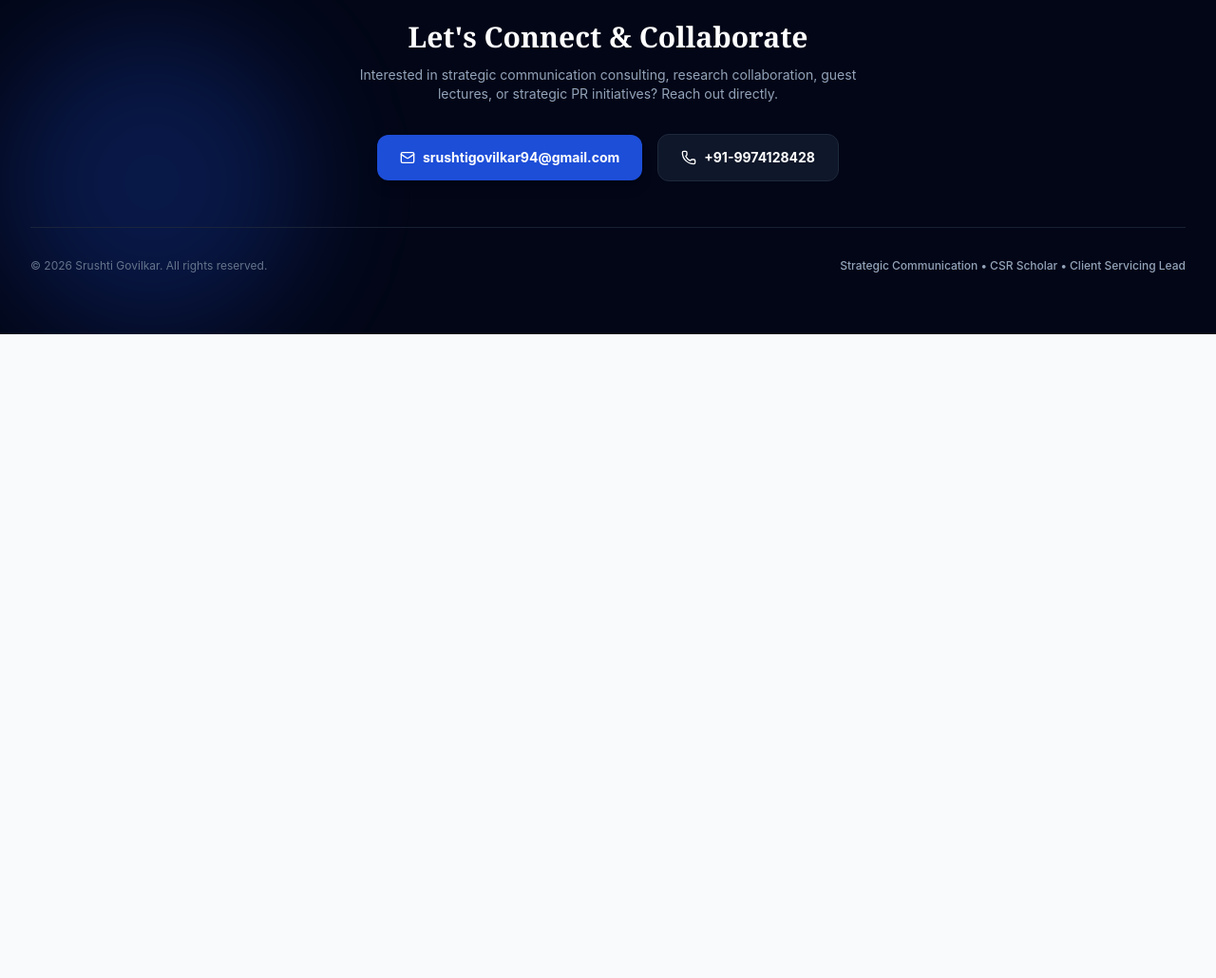
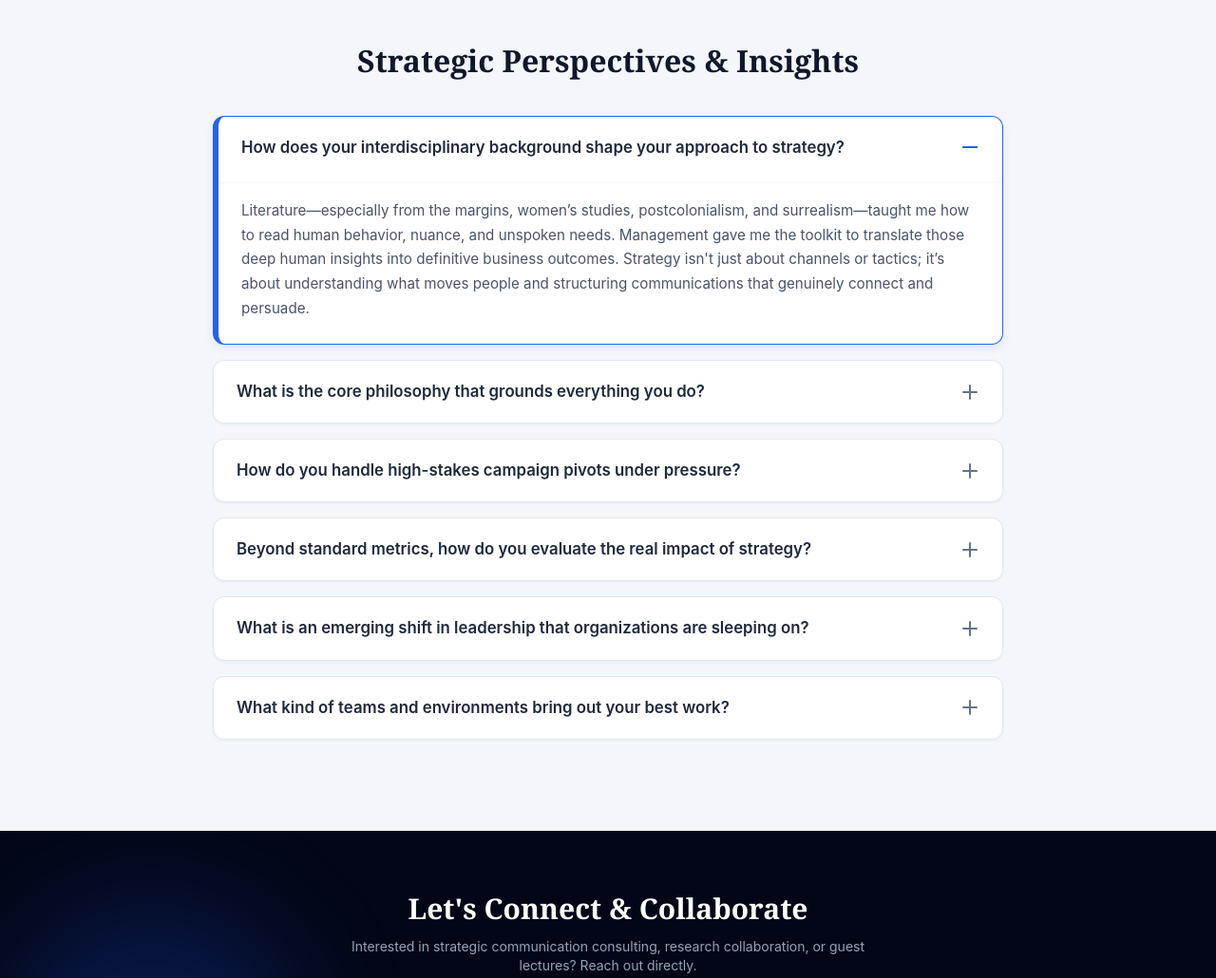
Before and after one commit to srushtigovilkar/srushtigovilkar-personal-brand, a plain HTML site: page index.html in a window 1280 px wide. Shown: the part 4740-5770 px from the top of the page at 95% size. Before the commit the page ends 5092 px from the top, so only its background shows below. Drawn offline with nearby package versions, Linux system fonts and the light colour scheme.

Commit message:
Update index.html

```diff
--- a/index.html
+++ b/index.html
@@ -794,6 +794,81 @@
         </div>
     </section>
 
+    <!-- STRATEGIC PERSPECTIVES & INSIGHTS ACCORDION SECTION -->
+    <section id="insights" class="py-20 bg-slate-100/70 border-t border-slate-200">
+        <div class="max-w-7xl mx-auto px-4 sm:px-6 lg:px-8">
+            <div class="faq-accordion-container">
+                <h2 class="accordion-title">Strategic Perspectives & Insights</h2>
+
+                <!-- Item 1 -->
+                <details class="accordion-item" open>
+                    <summary class="accordion-header">
+                        <span class="question-text">How does your interdisciplinary background shape your approach to strategy?</span>
+                        <span class="accordion-icon"></span>
+                    </summary>
+                    <div class="accordion-content">
+                        <p>Literature—especially from the margins, women’s studies, postcolonialism, and surrealism—taught me how to read human behavior, nuance, and unspoken needs. Management gave me the toolkit to translate those deep human insights into definitive business outcomes. Strategy isn't just about channels or tactics; it’s about understanding what moves people and structuring communications that genuinely connect and persuade.</p>
+                    </div>
+                </details>
+
+                <!-- Item 2 -->
+                <details class="accordion-item">
+                    <summary class="accordion-header">
+                        <span class="question-text">What is the core philosophy that grounds everything you do?</span>
+                        <span class="accordion-icon"></span>
+                    </summary>
+                    <div class="accordion-content">
+                        <p>Relentless curiosity and active listening. Asking questions—even the ones that feel basic—will always make you genuinely smarter, not just <em>sound</em> smart. Learning is constantly happening around us; the key is being present enough to lap it up and integrate it into your work.</p>
+                    </div>
+                </details>
+
+                <!-- Item 3 -->
+                <details class="accordion-item">
+                    <summary class="accordion-header">
+                        <span class="question-text">How do you handle high-stakes campaign pivots under pressure?</span>
+                        <span class="accordion-icon"></span>
+                    </summary>
+                    <div class="accordion-content">
+                        <p>When a newly onboarded client insisted on hosting a hiring drive right before a long weekend—despite our advice regarding low footfall—the initial turnout was predictably low. When they asked us to salvage the event two days later with just 24 hours' notice, we mobilized our personal networks, drove direct engagement, and secured a significantly higher, high-converting crowd. Data guides strategy, but agile execution and trusted networks save the day.</p>
+                    </div>
+                </details>
+
+                <!-- Item 4 -->
+                <details class="accordion-item">
+                    <summary class="accordion-header">
+                        <span class="question-text">Beyond standard metrics, how do you evaluate the real impact of strategy?</span>
+                        <span class="accordion-icon"></span>
+                    </summary>
+                    <div class="accordion-content">
+                        <p>Communication is dynamic. Dashboards capture surface metrics, but real insight comes from direct human conversation. People are the core of any brand. When your audience talks about you with authentic credibility and conviction, that's the ultimate indicator that your strategy is working.</p>
+                    </div>
+                </details>
+
+                <!-- Item 5 -->
+                <details class="accordion-item">
+                    <summary class="accordion-header">
+                        <span class="question-text">What is an emerging shift in leadership that organizations are sleeping on?</span>
+                        <span class="accordion-icon"></span>
+                    </summary>
+                    <div class="accordion-content">
+                        <p>The realization that great work doesn't conform to a strict 9-to-5 schedule, and that <strong>empathy is high-ROI currency</strong>. In an age of information overload, standing out requires work built on human depth. Leaders who offer flexibility and lead with empathy cultivate resilient teams that produce standout work.</p>
+                    </div>
+                </details>
+
+                <!-- Item 6 -->
+                <details class="accordion-item">
+                    <summary class="accordion-header">
+                        <span class="question-text">What kind of teams and environments bring out your best work?</span>
+                        <span class="accordion-icon"></span>
+                    </summary>
+                    <div class="accordion-content">
+                        <p>High-empathy, self-motivated teams. I'll take curiosity and drive over a rigid checklist of existing skills any day. When people have the intrinsic motivation to learn, adapt, and pick up new challenges, the team's potential is unmatched.</p>
+                    </div>
+                </details>
+            </div>
+        </div>
+    </section>
+
     <!-- CONTACT FOOTER -->
     <footer id="contact" class="bg-slate-950 text-white py-16 relative overflow-hidden">
         <div class="ambient-glow w-80 h-80 bg-brand-600 bottom-0 left-0"></div>
@@ -801,7 +876,7 @@
         <div class="max-w-7xl mx-auto px-4 sm:px-6 lg:px-8 text-center relative z-10">
             <h2 class="text-2xl sm:text-3xl font-bold font-serif mb-3">Let's Connect & Collaborate</h2>
             <p class="text-slate-400 max-w-xl mx-auto text-sm mb-8">
-                Interested in strategic communication consulting, research collaboration, guest lectures, or strategic PR initiatives? Reach out directly.
+                Interested in strategic communication consulting, research collaboration, or guest lectures? Reach out directly.
             </p>
 
             <div class="flex flex-wrap justify-center items-center gap-4 mb-12">
```
